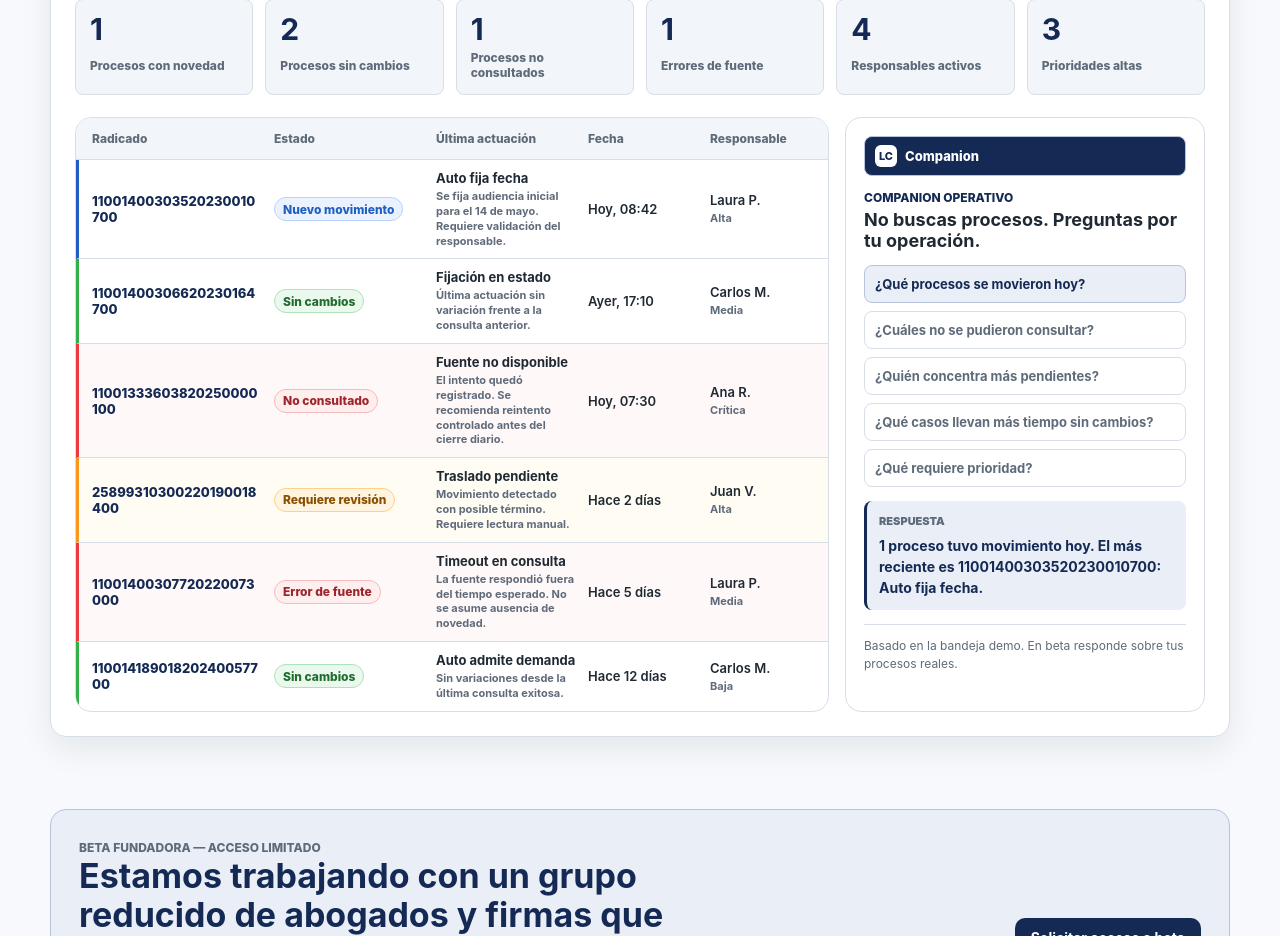
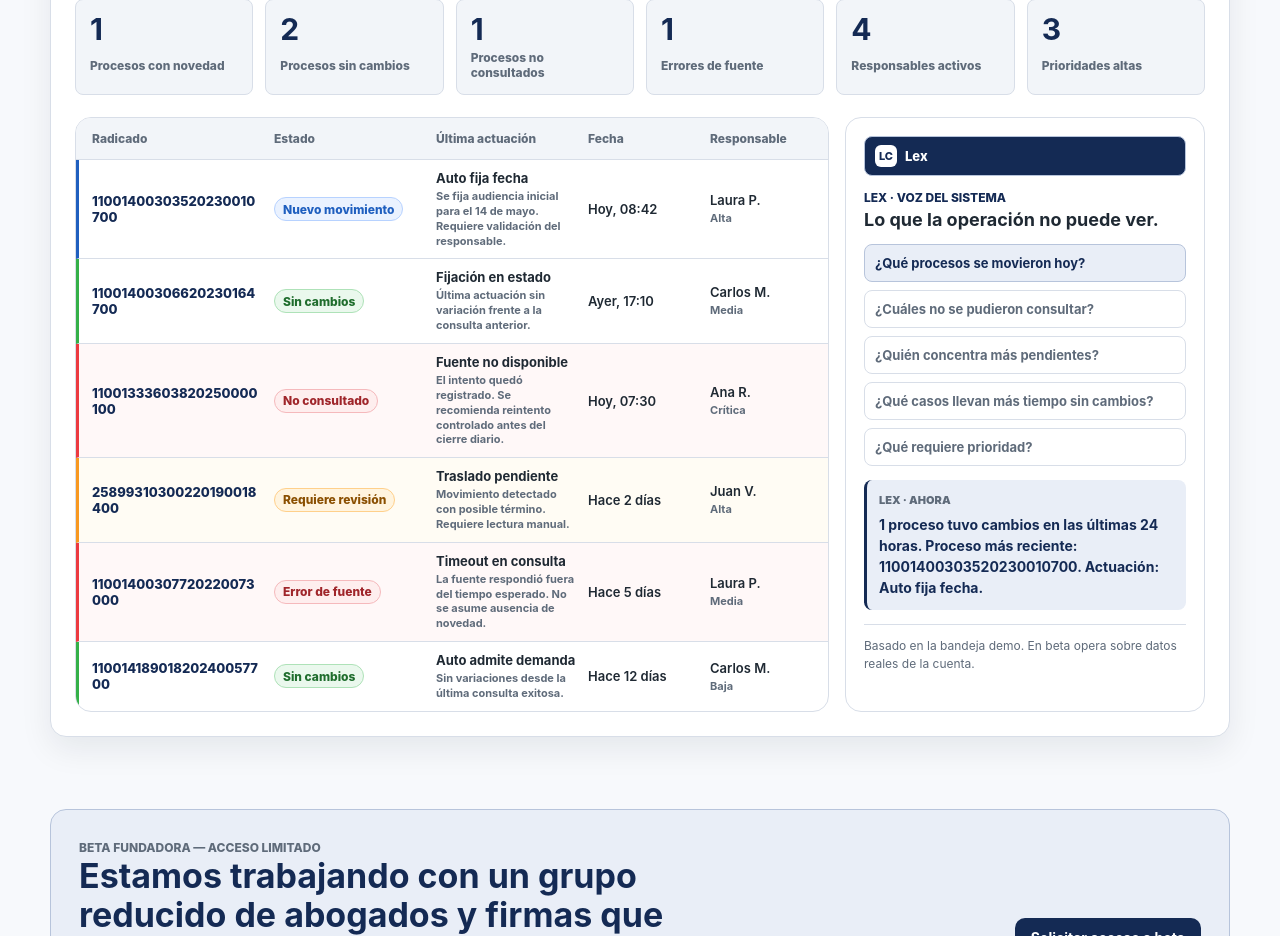
Before and after one commit to villalbajuan-maker/legal-tech, a React (Vite) app in the folder apps/web/: page / in a window 1280 px wide. Shown: the part 2700-3636 px from the top of the page. Built offline with nearby package versions, Linux system fonts and the light colour scheme.

Commit message:
Define Lex voice contract

```diff
--- a/apps/web/src/main.tsx
+++ b/apps/web/src/main.tsx
@@ -244,13 +244,13 @@ function getCompanionAnswer(intent: string, rows: ProcessRow[]) {
 
   if (intent === "movimientos") {
     return movedToday.length
-      ? `${pluralize(movedToday.length, "proceso tuvo", "procesos tuvieron")} movimiento hoy. El más reciente es ${movedToday[0].radicado}: ${movedToday[0].action}.`
+      ? `${pluralize(movedToday.length, "proceso tuvo", "procesos tuvieron")} cambios en las últimas 24 horas. Proceso más reciente: ${movedToday[0].radicado}. Actuación: ${movedToday[0].action}.`
       : "No hay movimientos nuevos en las últimas 24 horas dentro de esta muestra.";
   }
 
   if (intent === "fallas") {
     return failed.length
-      ? `${pluralize(failed.length, "proceso requiere", "procesos requieren")} atención por consulta fallida o fuente no disponible. No se deben tratar como casos sin novedad.`
+      ? `${pluralize(failed.length, "proceso no pudo", "procesos no pudieron")} consultarse. No deben tratarse como casos sin novedad.`
       : "No hay procesos con falla de fuente en esta muestra.";
   }
 
@@ -262,7 +262,7 @@ function getCompanionAnswer(intent: string, rows: ProcessRow[]) {
     const topOwner = Object.entries(counts).sort((a, b) => b[1] - a[1])[0];
     if (!topOwner) return "No hay responsables visibles con el filtro actual.";
     const [owner, count] = topOwner;
-    return `${owner} concentra ${pluralize(count, "proceso", "procesos")} en esta bandeja. Conviene revisar primero sus casos con prioridad alta o error.`;
+    return `${owner} concentra ${pluralize(count, "proceso", "procesos")} en esta bandeja. Priorizar casos con error o prioridad alta.`;
   }
 
   if (intent === "sin-cambios") {
@@ -273,11 +273,11 @@ function getCompanionAnswer(intent: string, rows: ProcessRow[]) {
 
   if (intent === "prioridad") {
     return critical.length
-      ? `${pluralize(critical.length, "proceso está", "procesos están")} en prioridad alta o crítica. Deben aparecer antes en la rutina de consulta y revisión.`
+      ? `${pluralize(critical.length, "proceso está", "procesos están")} en prioridad alta o crítica. Requieren revisión antes de los casos de baja prioridad.`
       : "No hay procesos de alta prioridad en esta muestra.";
   }
 
-  return "Selecciona una pregunta operativa para convertir la bandeja en una respuesta accionable.";
+  return "Selecciona una consulta operativa.";
 }
 
 function DiagnosticModal({
@@ -616,13 +616,13 @@ function App() {
               aria-expanded={isCompanionOpen}
             >
               <span>LC</span>
-              Companion
+              Lex
             </button>
             {isCompanionOpen ? (
               <>
                 <div className="companionHeader">
-                  <span>Companion operativo</span>
-                  <strong>No buscas procesos. Preguntas por tu operación.</strong>
+                  <span>Lex · voz del sistema</span>
+                  <strong>Lo que la operación no puede ver.</strong>
                 </div>
                 <div className="promptList" aria-label="Preguntas sugeridas">
                   {companionPrompts.map((prompt) => (
@@ -637,11 +637,11 @@ function App() {
                   ))}
                 </div>
                 <div className="answer">
-                  <span>Respuesta</span>
+                  <span>Lex · ahora</span>
                   {companionAnswer}
                 </div>
                 <p className="companionFootnote">
-                  Basado en la bandeja demo. En beta responde sobre tus procesos reales.
+                  Basado en la bandeja demo. En beta opera sobre datos reales de la cuenta.
                 </p>
               </>
             ) : null}
```
Also changed, not shown: 3 other files (tests, documents, lock files or other folders).
